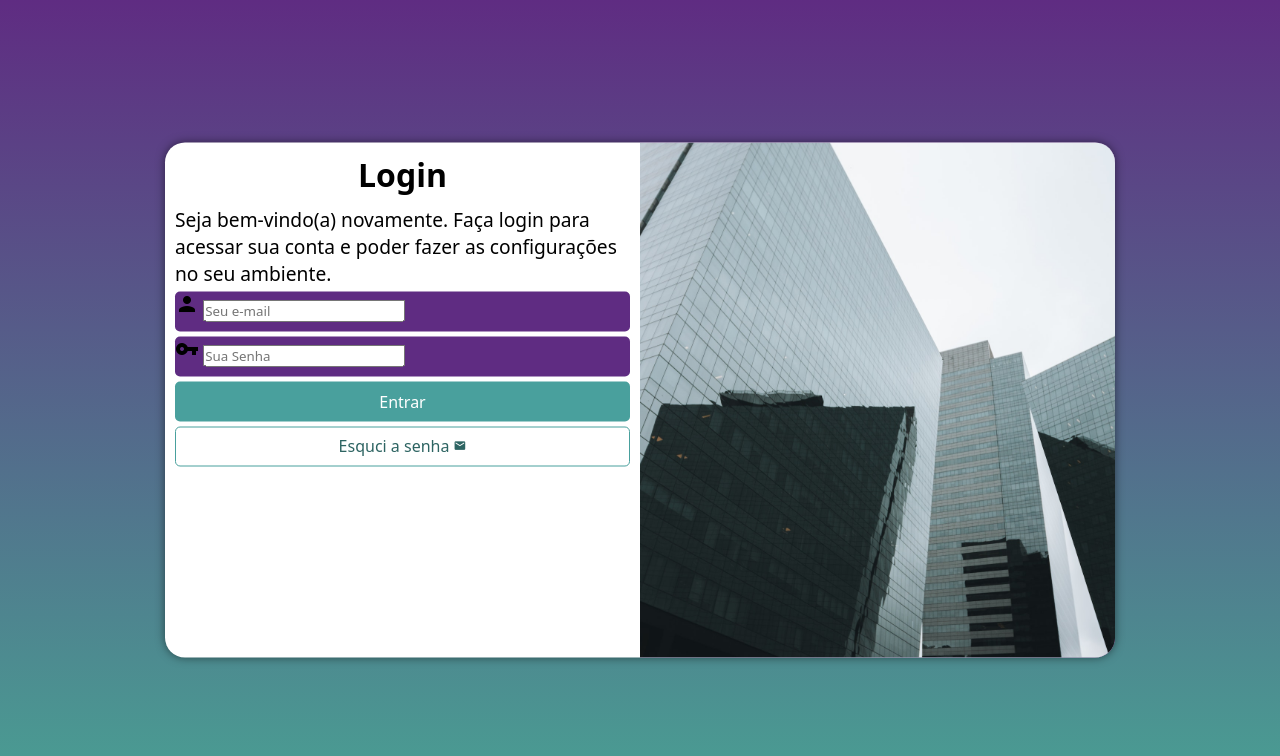
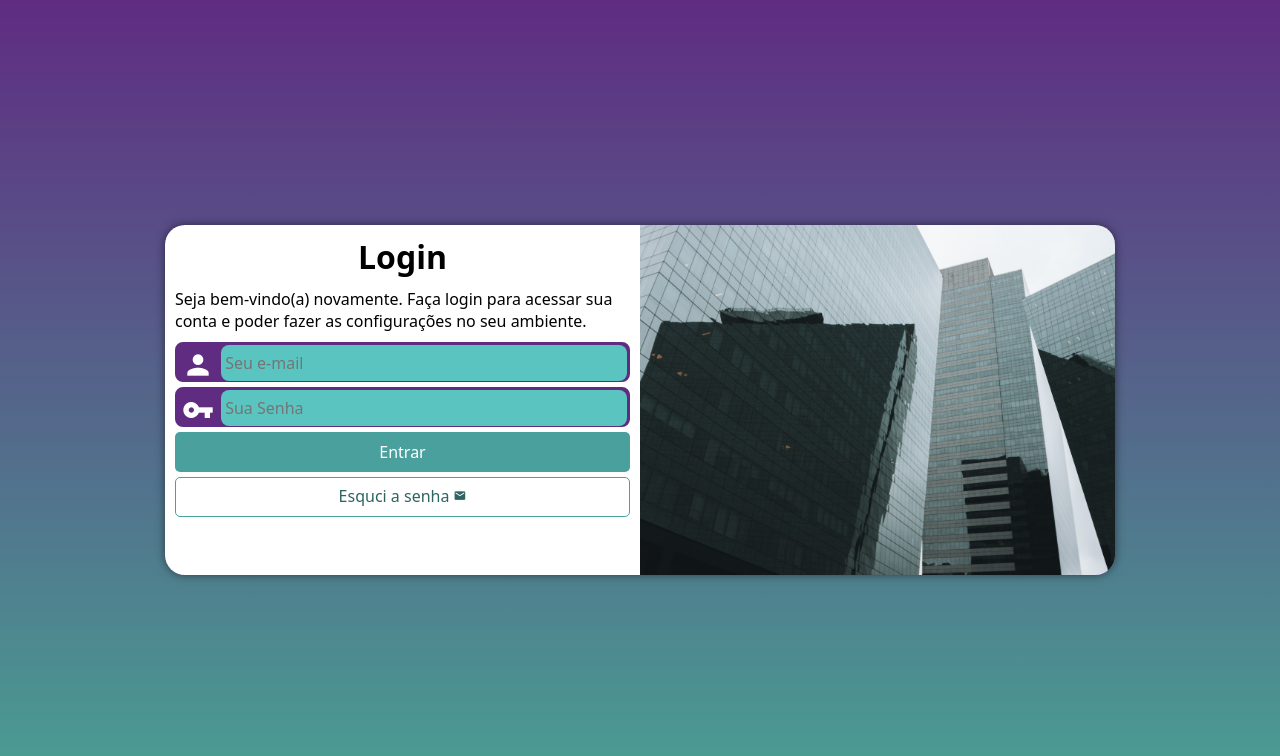
Before and after one commit to gustavodlb/projeto-login, a plain HTML site: page index.html in a window 1280 px wide. Drawn offline with Linux system fonts and the light colour scheme.

Commit message:
projeto completo

```diff
--- a/estilos/media-query.css
+++ b/estilos/media-query.css
@@ -16,6 +16,7 @@ Grandes telas: acima de 1200px
 
     section#login {
         width: 80vw;
+        height: 280px;
     }
 
     section#login > div#imagem {
@@ -38,6 +39,7 @@ Grandes telas: acima de 1200px
 
     section#login {
         width: 950px;
+        height: 350px;
     }
 
     section#login > div#imagem {
@@ -55,7 +57,8 @@ Grandes telas: acima de 1200px
     }
 
     div#formulario > p {
-        font-size: 1.2em;
+        font-size: 1em;
+        margin: 10px 0px;
     }
 
 }
--- a/estilos/style.css
+++ b/estilos/style.css
@@ -29,7 +29,6 @@ section#login {
     position: absolute;
     top: 50%;
     left: 50%;
-    transform: translate(-50%, -50%);
     overflow: hidden;
 
     background-color: white;
@@ -38,6 +37,7 @@ section#login {
     border-radius: 20px;
     box-shadow: 0px 0px 10px rgba(0, 0, 0, 0.5);
 
+    transform: translate(-50%, -50%);
     transition: width .3s, height .3s;
     transition-timing-function: ease;
 }
@@ -66,14 +66,38 @@ div#formulario > p {
 form > div.campo {
     display: block;
     background-color: #5f2c82;
+    border: 2px solid #5f2c82;
     width: 100%;
     height: 40px;
-    border-radius: 5px;
+    border-radius: 8px;
     margin: 5px 0px;
 }
 
 div.campo > label {
     display: none;
+}
+
+div.campo > span {
+    color: white;
+
+    font-size: 2em;
+    width: 40px;
+    padding: 5px;
+}
+
+div.campo > input {
+    background-color: #5ac4c0;
+    font-size: 1em;
+    width: calc(100% - 45px);
+    height: 100%;
+    border: 0px;
+    border-radius: 8px;
+    padding: 4px;
+    transform: translateY(-12px);
+}
+
+div.campo > input:focus-within {
+    background-color: white;
 }
 
 form > input[type=submit] {
```
